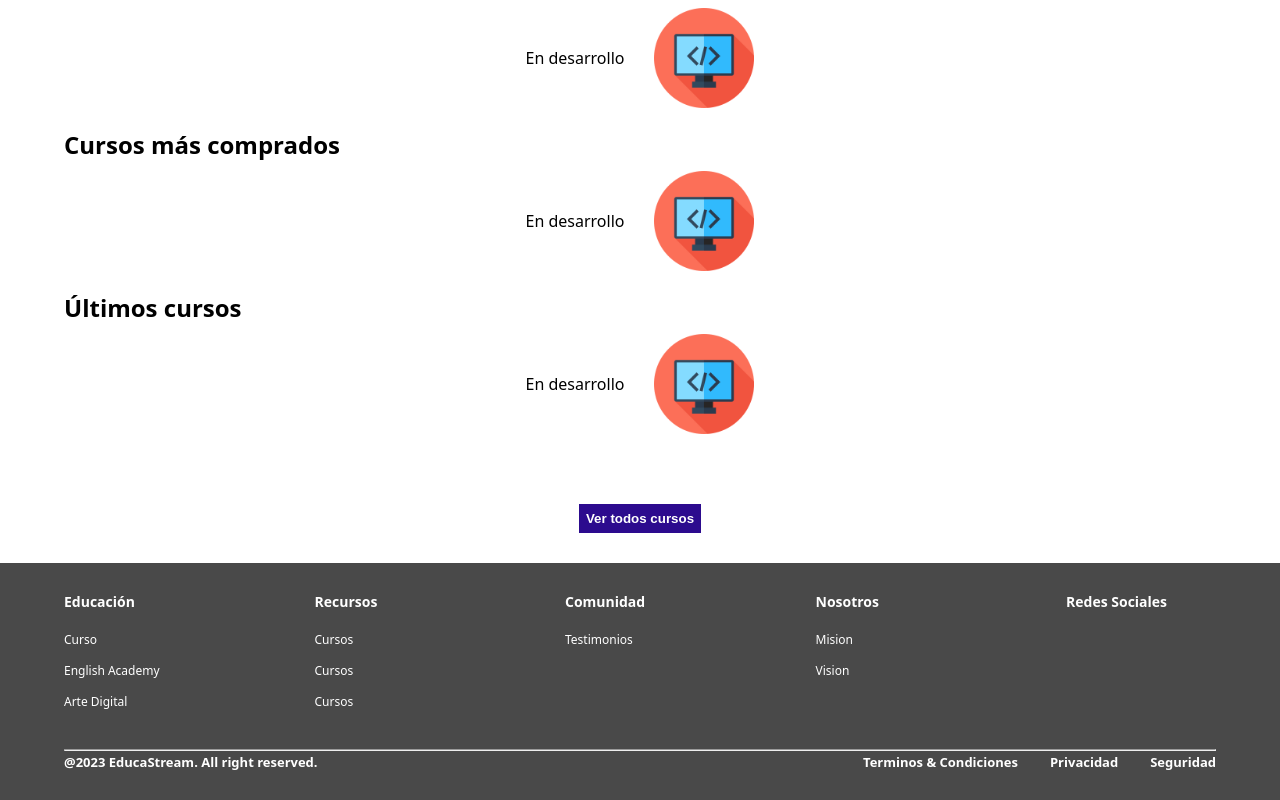
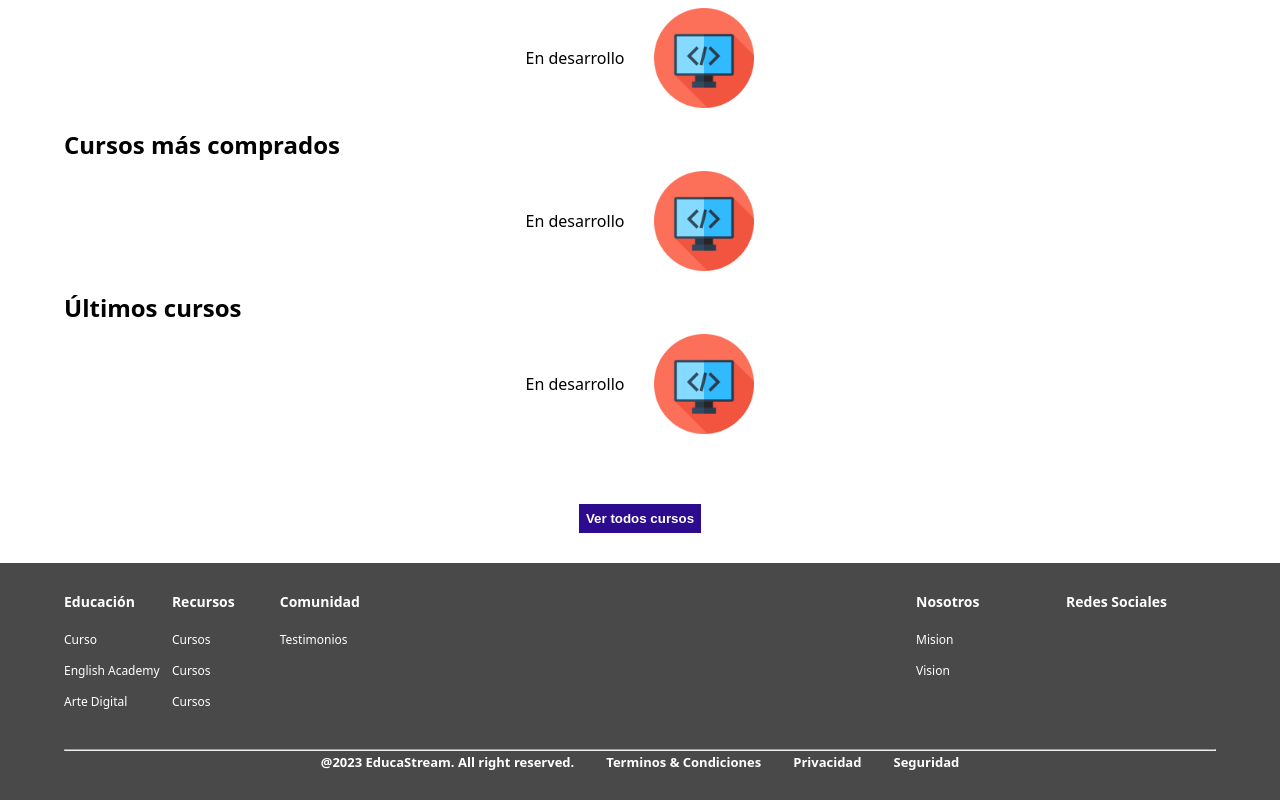
Before and after one commit to FacundoLizardo/PF-Henry, a React (Vite) app in the folder client/: page / in a window 1280 px wide. Shown: the part 645-1445 px from the top of the page. Built offline with nearby package versions, Linux system fonts and the light colour scheme; no server answers.

Commit message:
Added some styles for responsive on footer

```diff
--- a/client/src/Components/Footer/Footer.jsx
+++ b/client/src/Components/Footer/Footer.jsx
@@ -5,6 +5,7 @@ const Footer = () => {
 		<div className={Styles.footerContainer}>
 			<div className={Styles.sbFooter}>
 				<div className={Styles.sbFooterLinks}>
+					<div className={Styles.footer1sect}>
 						<div className={Styles.sbFooterLinksDiv}>
 							<h4>Educación</h4>
 							<a href="/cursos">
@@ -17,7 +18,7 @@ const Footer = () => {
 								<p>Arte Digital</p>
 							</a>
 						</div>
-          <div className={Styles.sbFooterLinksDiv}>
+						<div className={Styles.sbFooterLinksDiv2}>
 							<h4>Recursos</h4>
 							<a href="/cursos">
 								<p>Cursos</p>
@@ -29,12 +30,13 @@ const Footer = () => {
 								<p>Cursos</p>
 							</a>
 						</div>
-          <div className={Styles.sbFooterLinksDiv}>
+						<div className={Styles.sbFooterLinksDiv3}>
 							<h4>Comunidad</h4>
 							<a href="/">
 								<p>Testimonios</p>
 							</a>
 						</div>
+						<div className={Styles.footer1sect}>
 							<div className={Styles.sbFooterLinksDiv}>
 								<h4>Nosotros</h4>
 								<a href="/about">
@@ -49,7 +51,8 @@ const Footer = () => {
 								<div className={Styles.socialMedia}></div>
 							</div>
 						</div>
-
+					</div>
+				</div>
 				<hr></hr>
 
 				<div className={Styles.sbFooterBelow}>
--- a/client/src/Components/Footer/Footer.module.css
+++ b/client/src/Components/Footer/Footer.module.css
@@ -12,11 +12,18 @@
   flex-direction: column;
   width: 90%;
   margin: auto;
+  align-items: center;
+}
+
+.footer1sect{
+  display: flex;
+  justify-content: flex-end;
+  width: 100%;
 }
 
 .sbFooterLinks{
   display: flex;
-  justify-content: space-between;
+  justify-content: center;
   align-items: flex-start;
   flex-direction: row;
   flex-wrap: wrap;
@@ -26,6 +33,20 @@
 }
 
 .sbFooterLinksDiv{
+  width: 150px;
+  display: flex;
+  justify-content: flex-start;
+  flex-direction: column;
+  color: white;
+}
+.sbFooterLinksDiv2{
+  width: 150px;
+  display: flex;
+  justify-content: flex-start;
+  flex-direction: column;
+  color: white;
+}
+.sbFooterLinksDiv3{
   width: 150px;
   display: flex;
   justify-content: flex-start;
@@ -64,6 +85,38 @@ a{
   cursor: pointer;
 }
 
+.sbFooterLinksDiv2 p:hover{
+  color: var(--color-hover);
+}
+.sbFooterLinksDiv2 h4{
+  font-size: 14px;
+  line-height: 17px;
+  margin-bottom: 0.9rem;
+}
+
+.sbFooterLinksDiv2 p{
+  font-size: 12px;
+  line-height: 15px;
+  margin: 0.5rem 0;
+  cursor: pointer;
+}
+
+.sbFooterLinksDiv3 p:hover{
+  color: var(--color-hover);
+}
+.sbFooterLinksDiv3 h4{
+  font-size: 14px;
+  line-height: 17px;
+  margin-bottom: 0.9rem;
+}
+
+.sbFooterLinksDiv3 p{
+  font-size: 12px;
+  line-height: 15px;
+  margin: 0.5rem 0;
+  cursor: pointer;
+}
+
 .sbFooterBelow{
   display: flex;
   flex-direction: row;
@@ -96,14 +149,17 @@ hr{
   font-weight: 600;
 }
 
-@media screen and (max-weidth: 850px) {
+@media (max-width: 850px) {
+  .sbFooterLinks{
+    justify-content: space-around;
+    }
   .sbFooterHeading h1{
     font-size: 44px;
     line-height: 50px;
   }
 }
 
-@media screen and (max-weidth: 550px) {
+@media screen and (max-width: 550px) {
   .sbFooterHeading h1{
     font-size: 34px;
     line-height: 42px;
@@ -133,9 +189,14 @@ hr{
   }
 }
 
-@media screen and (max-weidth: 400px) {
+@media (max-width: 425px) {
   .sbFooterHeading h1{
     font-size: 27px;
     line-height: 38px;
   }
+  .footer1sect{
+    display: flex;
+    flex-direction: column;
+  }
+
 }
--- a/client/src/Components/NavBar/NavBar.module.css
+++ b/client/src/Components/NavBar/NavBar.module.css
@@ -155,3 +155,10 @@ nav {
     display: none;
   }
 }
+
+@media (max-width: 425px){
+  nav {
+        margin: 0px;
+        justify-content: space-around;
+  }
+}
```
Lines whose indentation alone changed are shown as unchanged.
